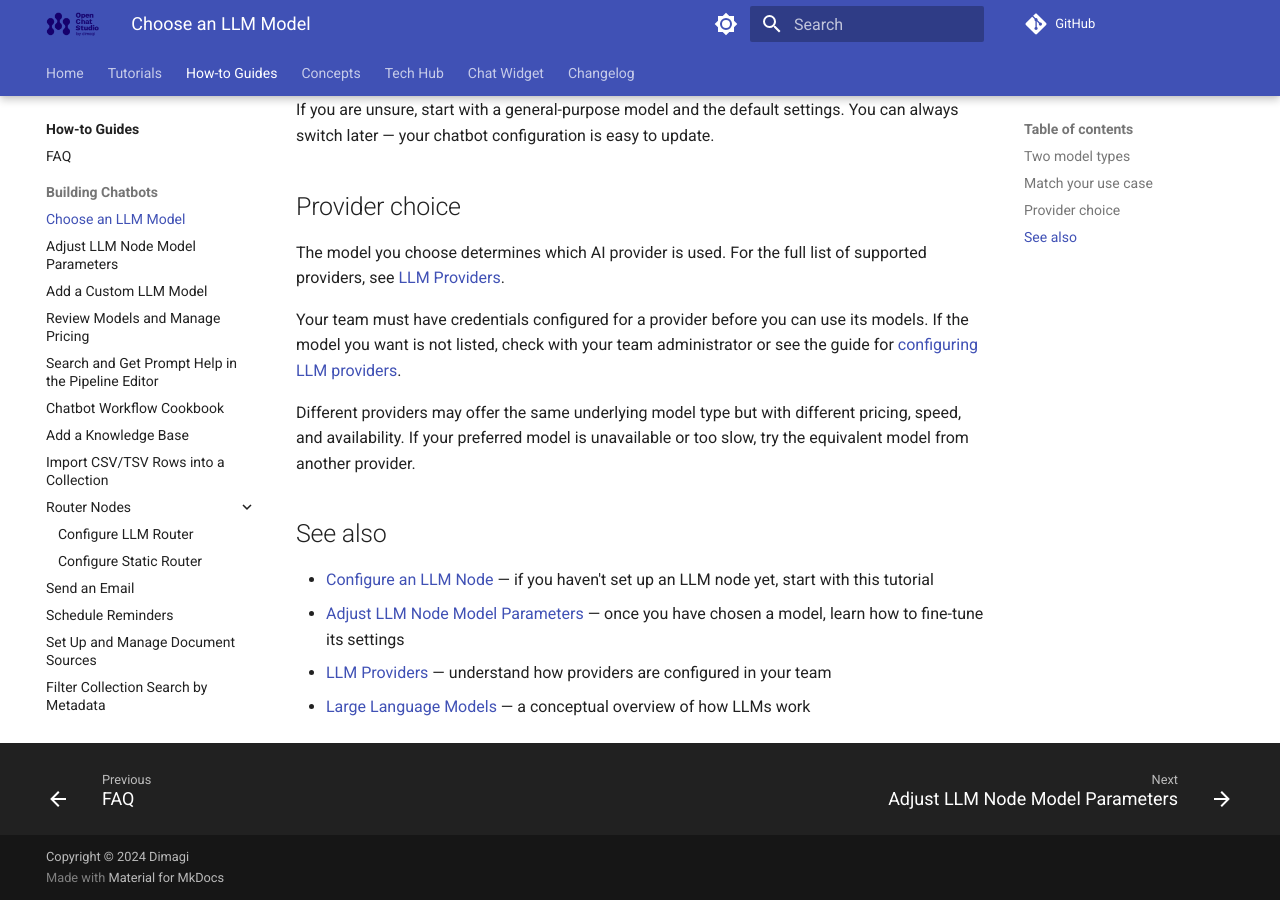
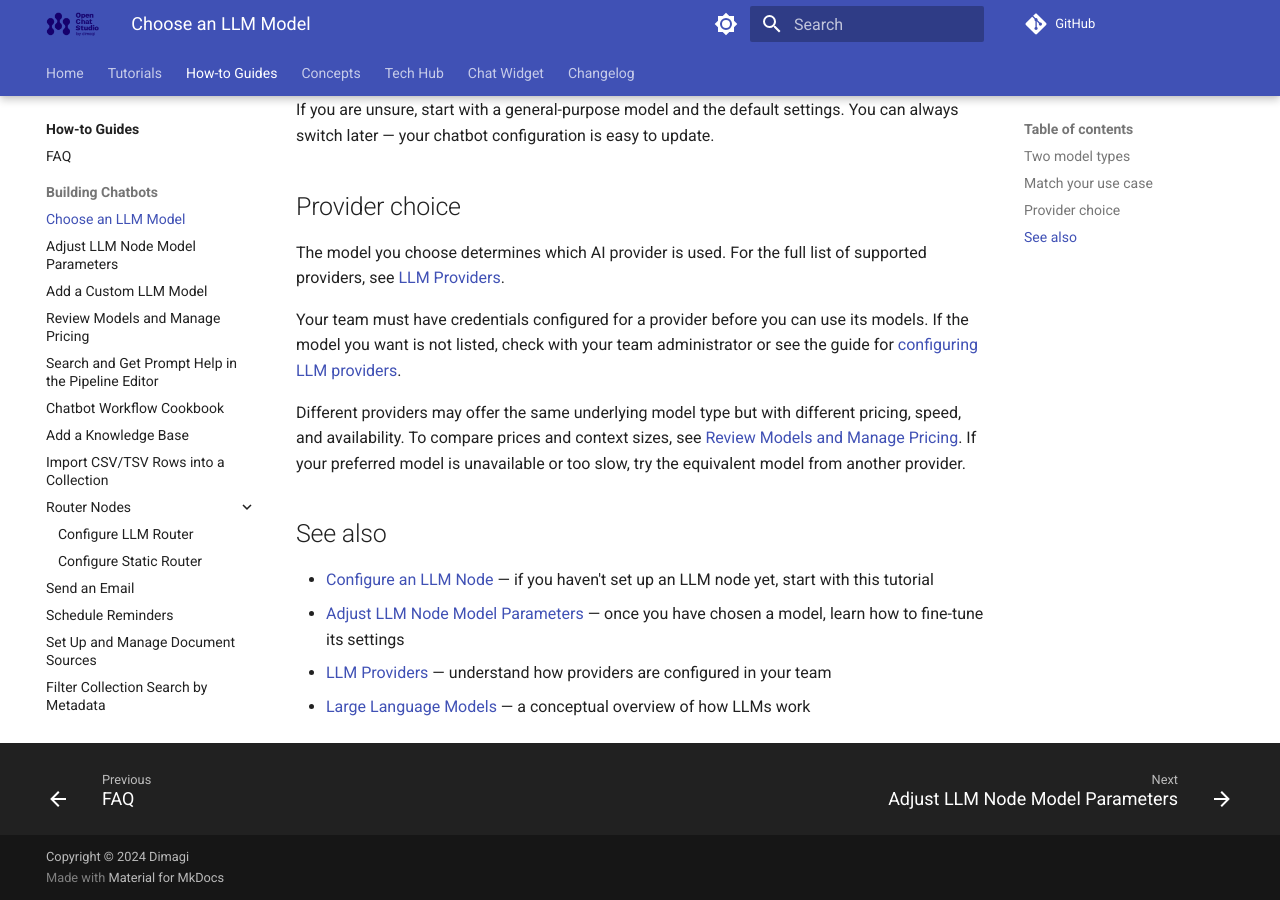
Before and after one commit to dimagi/open-chat-studio-docs, an MkDocs documentation site: the page built from docs/how-to/choose_llm_model.md, in a window 1280 px wide and 900 px high, scrolled down 1038 px. Built offline with MkDocs 1.6.1 and Material for MkDocs 9.7.7, drawn with Linux system fonts in a browser that asks for light colours; a script that is not in the unit is left out; comment, search, counter and statistics services are not loaded.

Commit message:
renamed how-to/set_model_pricing.md to how-to/review_models_and_manage_pricing.md. The filename now matches the page title

```diff
--- a/docs/how-to/choose_llm_model.md
+++ b/docs/how-to/choose_llm_model.md
@@ -36,7 +36,7 @@
 
 Your team must have credentials configured for a provider before you can use its models. If the model you want is not listed, check with your team administrator or see the guide for [configuring LLM providers](../tutorials/configure_llm_providers.md).
 
-Different providers may offer the same underlying model type but with different pricing, speed, and availability. If your preferred model is unavailable or too slow, try the equivalent model from another provider.
+Different providers may offer the same underlying model type but with different pricing, speed, and availability. To compare prices and context sizes, see [Review Models and Manage Pricing](review_models_and_manage_pricing.md). If your preferred model is unavailable or too slow, try the equivalent model from another provider.
 
 ## See also
 
--- a/mkdocs.yml
+++ b/mkdocs.yml
@@ -113,7 +113,7 @@
       - Choose an LLM Model: how-to/choose_llm_model.md
       - Adjust LLM Node Model Parameters: how-to/adjust_llm_node_model_parameters.md
       - Add a Custom LLM Model: how-to/add_custom_llm_model.md
-      - Review Models and Manage Pricing: how-to/set_model_pricing.md
+      - Review Models and Manage Pricing: how-to/review_models_and_manage_pricing.md
       - Search and Get Prompt Help in the Pipeline Editor: how-to/pipeline_editor_search_and_prompt_help.md
       - how-to/workflow_cookbook.md
       - how-to/add_a_knowledge_base.md
```
Also changed, not shown: docs/concepts/team/llm_providers.md (+1 -1 lines), docs/how-to/add_custom_llm_model.md (+1 -1 lines), docs/how-to/review_models_and_manage_pricing.md (renamed from docs/how-to/set_model_pricing.md).
